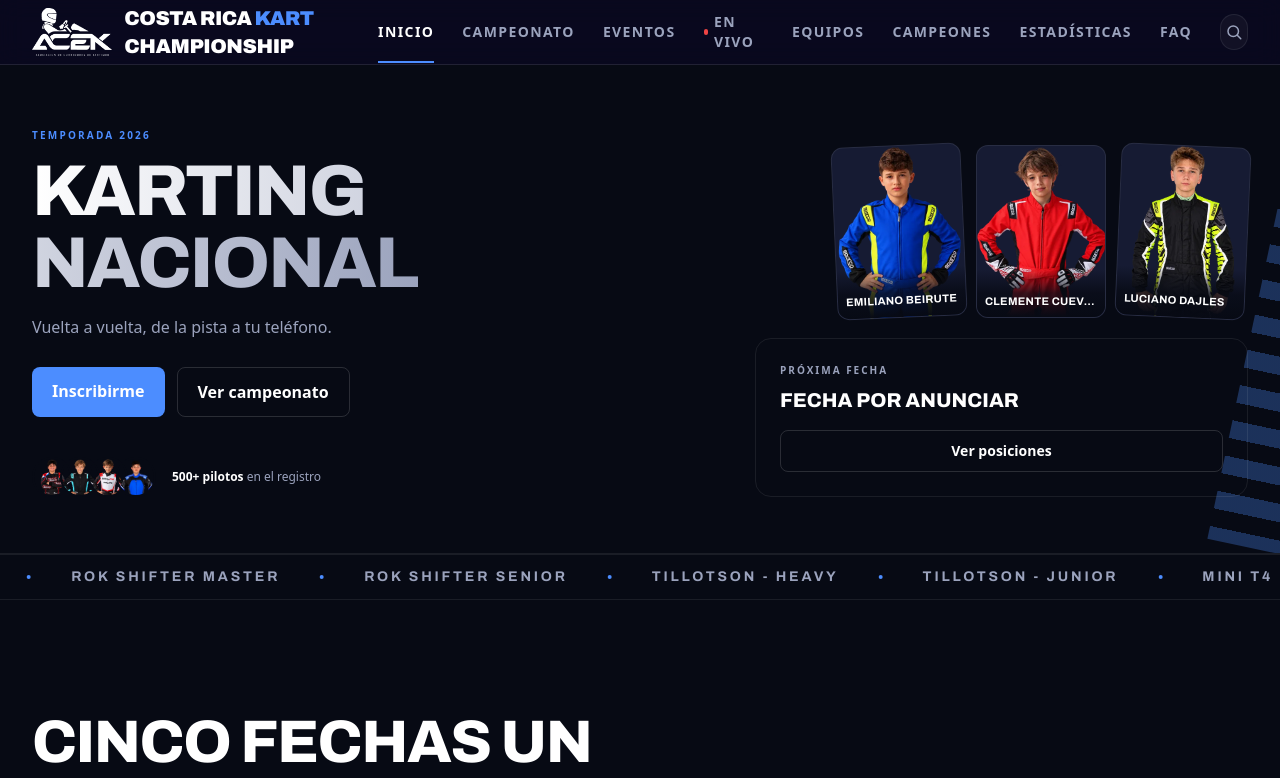
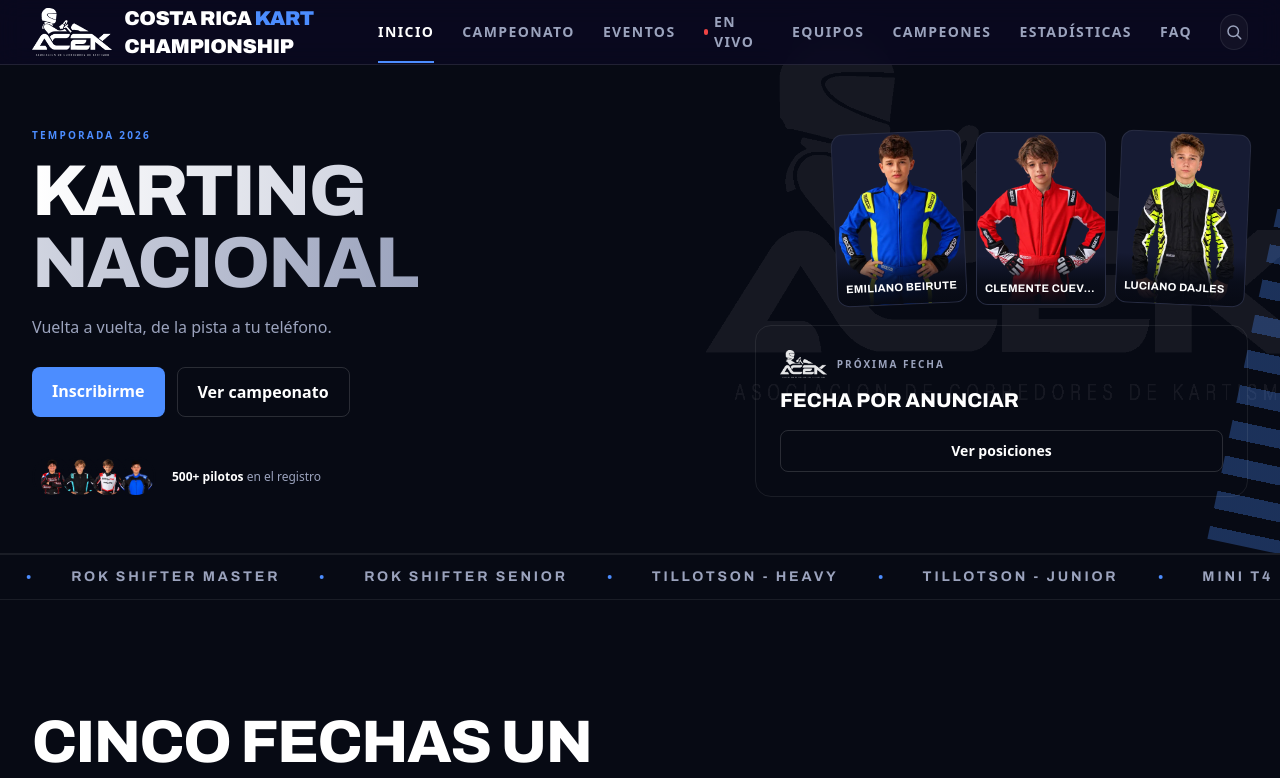
Before and after one commit to credondocr/kart-results, a Next.js app: page / in a window 1280 px wide. Shown: the top 778 px of the page. Built offline with nearby package versions, Linux system fonts and the light colour scheme; no server answers; the database is empty.

Commit message:
ux(landing): logo ACEK integrado — watermark hero + sello en pit board
Marca fantasma a baja opacidad con mix-blend-screen detrás del hero
(textura broadcast, no logo pegado) y monograma chico en el card de
próxima fecha.

```diff
--- a/src/app/page.tsx
+++ b/src/app/page.tsx
@@ -129,6 +129,16 @@ export default async function HomePage() {
     <main className="min-h-screen bg-[var(--ink-950)]">
       {/* Hero */}
       <section className="relative overflow-hidden border-b border-[var(--line)] pb-14 pt-28 sm:pt-32">
+        {/* Watermark del logo: textura de marca, no un logo "pegado" */}
+        <Image
+          src="/logos/acek.png"
+          alt=""
+          aria-hidden="true"
+          width={1176}
+          height={704}
+          priority
+          className="pointer-events-none absolute -right-20 top-4 w-[min(70vw,640px)] select-none opacity-[0.06] mix-blend-screen lg:-right-10 lg:top-8 lg:w-[min(48vw,720px)]"
+        />
         <div
           className="pointer-events-none absolute -right-16 top-0 hidden h-full w-20 rotate-12 bg-[repeating-linear-gradient(180deg,#4C8DFF_0_18px,transparent_18px_36px)] opacity-30 lg:block"
           aria-hidden="true"
@@ -212,10 +222,19 @@ export default async function HomePage() {
             </div>
 
             <div className="rounded-2xl border border-[var(--line)] bg-[var(--surface-2)]/60 p-5 sm:p-6">
-              <div className="flex items-center justify-between">
-                <p className="text-[10px] font-bold uppercase tracking-[0.2em] text-[var(--text-dim)]">
-                  Próxima fecha
-                </p>
+              <div className="flex items-center justify-between gap-3">
+                <div className="flex items-center gap-2.5">
+                  <Image
+                    src="/logos/acek.png"
+                    alt="ACEK"
+                    width={72}
+                    height={44}
+                    className="h-7 w-auto opacity-90"
+                  />
+                  <p className="text-[10px] font-bold uppercase tracking-[0.2em] text-[var(--text-dim)]">
+                    Próxima fecha
+                  </p>
+                </div>
                 {race ? (
                   <span className="flex items-center gap-1.5 rounded-full bg-[#4C8DFF]/15 px-2.5 py-1 text-[10px] font-bold uppercase tracking-wider text-[#4C8DFF]">
                     <span className="relative flex h-1.5 w-1.5">
```
